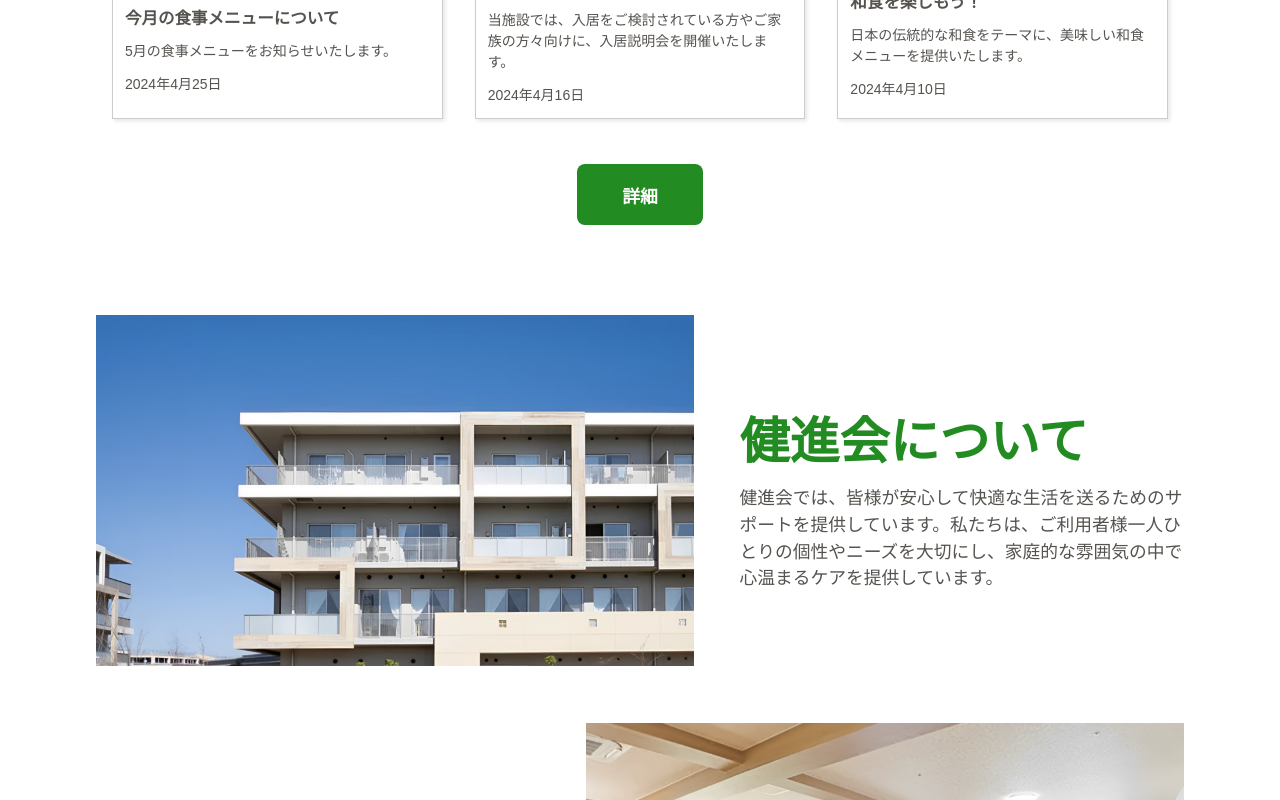
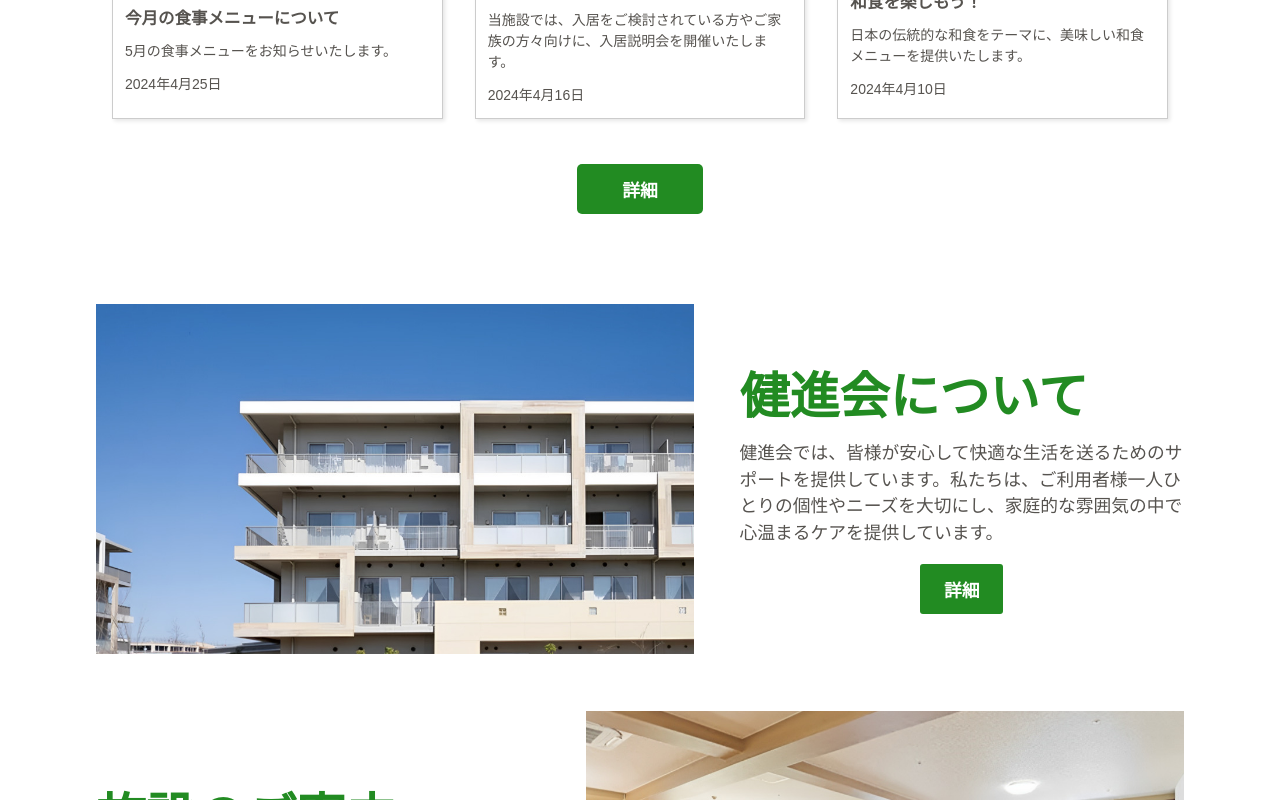
Before and after one commit to kakuta0915/care-facility-website, a React (Create React App) app: page / in a window 1280 px wide. Shown: the part 1260-2060 px from the top of the page. Built offline with nearby package versions, Linux system fonts and the light colour scheme.

Commit message:
ボタンのレイアウト調整

```diff
--- a/src/components/elements/button/button.module.css
+++ b/src/components/elements/button/button.module.css
@@ -1,17 +1,27 @@
 .button {
-  margin-top: var(--space30-45px);
   text-align: center;
 }
 
 .button a {
   display: inline-block;
-  font-size: var(--font16-18px);
   font-weight: bold;
   color: var(--white);
   background-color: var(--green-2);
-  border-radius: 8px;
-  padding: var(--space16-18px) var(--space30-45px);
   transition: all 0.3s;
+}
+
+.primary {
+  font-size: var(--font16-18px);
+  border-radius: 5px;
+  margin-top: var(--space30-45px);
+  padding: var(--space8-12px) var(--space30-45px);
+}
+
+.secondary {
+  font-size: var(--font10-14px);
+  border-radius: 3px;
+  margin-top: var(--space16-18px);
+  padding: var(--space8-12px) var(--font20-24px);
 }
 
 @media (min-width: 768px) {
@@ -20,4 +30,8 @@
     color: var(--green-1);
     transform: scale(1.1, 1.1);
   }
+
+  .secondary {
+    font-size: var(--font16-18px);
+  }
 }
--- a/src/components/elements/button/button.tsx
+++ b/src/components/elements/button/button.tsx
@@ -4,12 +4,19 @@ import styles from "./button.module.css";
 interface ButtonProps {
   href: string;
   label: string;
+  variant?: "primary" | "secondary";
 }
 
-const Button: React.FC<ButtonProps> = ({ href, label }) => {
+const Button: React.FC<ButtonProps> = ({
+  href,
+  label,
+  variant = "primary",
+}) => {
   return (
     <div className={styles.button}>
-      <a href={href}>{label}</a>
+      <a href={href} className={styles[variant]}>
+        {label}
+      </a>
     </div>
   );
 };
--- a/src/components/homeSection/homeSection.tsx
+++ b/src/components/homeSection/homeSection.tsx
@@ -1,5 +1,6 @@
 import React from "react";
 import styles from "./homeSection.module.css";
+import Button from "../elements/button/button";
 
 interface HomeSectionProps {
   imgSrc: string;
@@ -22,6 +23,7 @@ const HomeSection: React.FC<HomeSectionProps> = ({
       <div className={styles.text}>
         <h2>{title}</h2>
         <p>{description}</p>
+        <Button href="/" label="詳細" variant="secondary" />
       </div>
     </section>
   );
--- a/src/home/page.tsx
+++ b/src/home/page.tsx
@@ -49,7 +49,7 @@ function Home() {
               date="2024年4月10日"
             />
           </div>
-          <Button href="/" label="詳細" />
+          <Button href="/" label="詳細" variant="primary" />
         </section>
         <HomeSection
           imgSrc={img5}
```
